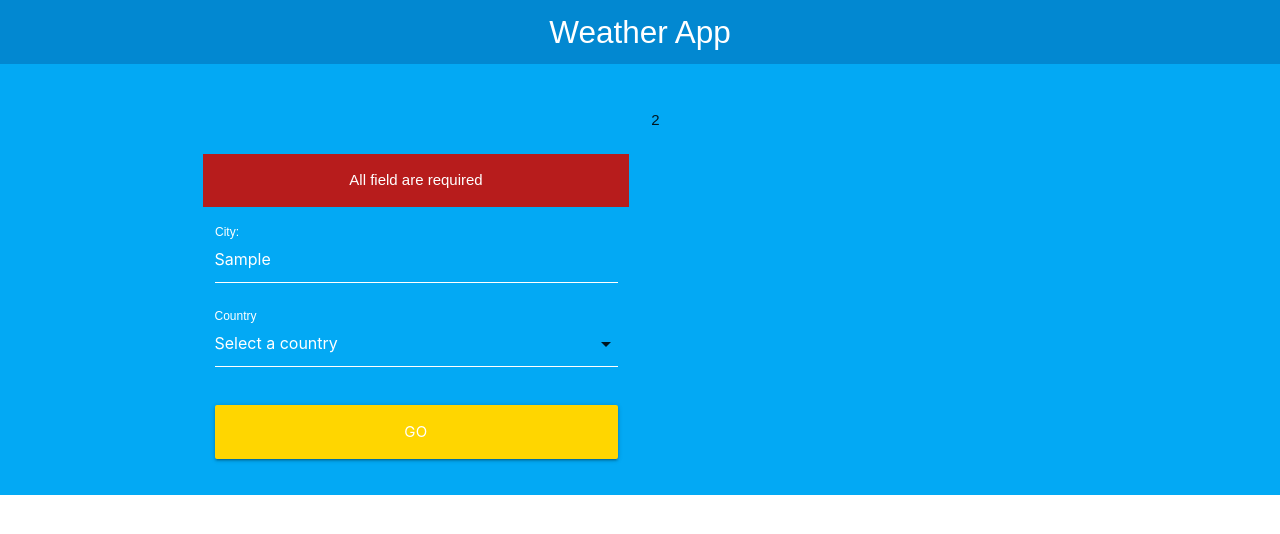
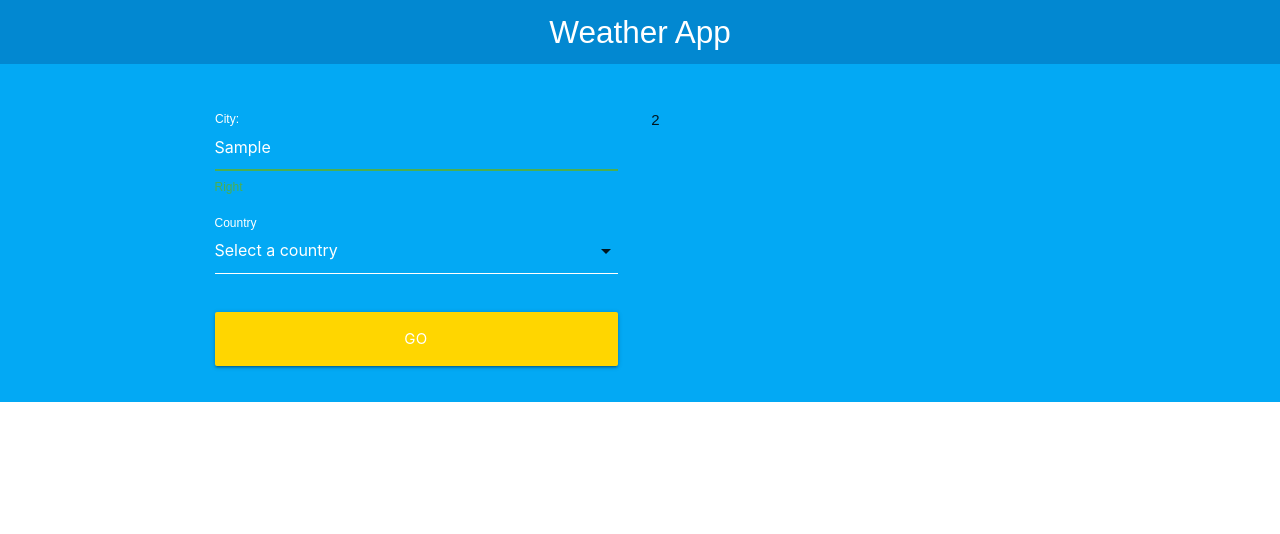
Before and after one commit to chara0511/weather, a React (Create React App) app: page / in a window 1280 px wide. Both pictures are taken after typing "Sample" into the empty fields and a click on the button "GO". Shown: the top 534 px of the page. Built offline with nearby package versions, Linux system fonts and the light colour scheme.

Commit message:
calling weatherAPI

```diff
--- a/public/index.html
+++ b/public/index.html
@@ -12,6 +12,7 @@
   <link rel="manifest" href="%PUBLIC_URL%/manifest.json" />
 
   <title>WeatherApp</title>
+  <link href="https://fonts.googleapis.com/icon?family=Material+Icons" rel="stylesheet">
   <link rel="stylesheet" href="https://cdnjs.cloudflare.com/ajax/libs/materialize/1.0.0/css/materialize.min.css">
 
 </head>
--- a/src/App.js
+++ b/src/App.js
@@ -1,8 +1,42 @@
-import React, { Fragment } from "react";
+import React, { Fragment, useState, useEffect } from "react";
 import Header from "./components/Header";
 import Form from "./components/Form";
 
 function App() {
+  // State in the main component
+  const [search, setSearch] = useState({
+    city: "",
+    country: "",
+  });
+
+  // State consult
+  const [consult, setConsult] = useState(false);
+
+  // State result
+
+  const [result, setResult] = useState({});
+
+  const { city, country } = search;
+
+  useEffect(() => {
+    const consultAPI = async () => {
+      if (consult) {
+        const appId = "0c0b7d1bcc3e964ca6ef54c3aa586a5d";
+
+        const url = `http://api.openweathermap.org/data/2.5/weather?q=${city},${country}&appid=${appId}`;
+
+        const request = await fetch(url);
+
+        const result = await request.json();
+
+        console.log(result);
+
+        setResult(result);
+      }
+    };
+    consultAPI();
+  }, [consult]);
+
   return (
     <Fragment>
       <Header title="Weather App" />
@@ -10,7 +44,11 @@ function App() {
         <div className="container">
           <div className="row">
             <div className="col m6 s12">
-              <Form />
+              <Form
+                search={search}
+                setSearch={setSearch}
+                setConsult={setConsult}
+              />
             </div>
             <div className="col m6 s12">2</div>
           </div>
--- a/src/components/Form.js
+++ b/src/components/Form.js
@@ -1,12 +1,6 @@
 import React, { useState } from "react";
 
-const Form = () => {
-  // State in the form
-  const [search, setSearch] = useState({
-    city: "",
-    country: "",
-  });
-
+const Form = ({ search, setSearch, setConsult }) => {
   const [error, setError] = useState(false);
 
   // Extracting the city and the country
@@ -34,13 +28,11 @@ const Form = () => {
     setError(false);
 
     // Send it to app.js
+    setConsult(true);
   };
 
   return (
     <form onSubmit={handleSubmit}>
-      {error ? (
-        <p className="red darken-4 error">All field are required</p>
-      ) : null}
       <div className="input-field col s12">
         <input
           type="text"
@@ -48,8 +40,18 @@ const Form = () => {
           id="city"
           value={city}
           onChange={handleChange}
+          className="validate"
         />
         <label htmlFor="city">City: </label>
+        {error ? (
+          <span
+            className="helper-text "
+            data-error="Wrong "
+            data-success="Right"
+          >
+            <i className="tiny material-icons">error</i> This field is required
+          </span>
+        ) : null}
       </div>
 
       <div className="input-field col s12">
@@ -59,7 +61,9 @@ const Form = () => {
           value={country}
           onChange={handleChange}
         >
-          <option value="">Select a country</option>
+          <option value="" disabled>
+            Select a country
+          </option>
           <option value="AR">Argentina</option>
           <option value="CO">Colombia</option>
           <option value="CR">Costa Rica</option>
--- a/src/index.css
+++ b/src/index.css
@@ -45,13 +45,7 @@ input[type="text"]:not(.browser-default):focus:not([readonly]) + label {
 .seeker i {
   width: 100%;
 }
-.error {
-  padding: 1rem !important;
-  color: white;
-  margin-top: 3rem;
-  text-align: center;
-  text-emphasis: left;
-}
+
 .card-panel h2 {
   font-size: 1.6rem;
   text-align: center;
@@ -71,9 +65,3 @@ input[type="text"]:not(.browser-default):focus:not([readonly]) + label {
 .btn-block {
   display: block !important;
 }
-
-.error {
-  padding: 1rem !important;
-  text-align: center !important;
-  color: #fff !important;
-}
```
